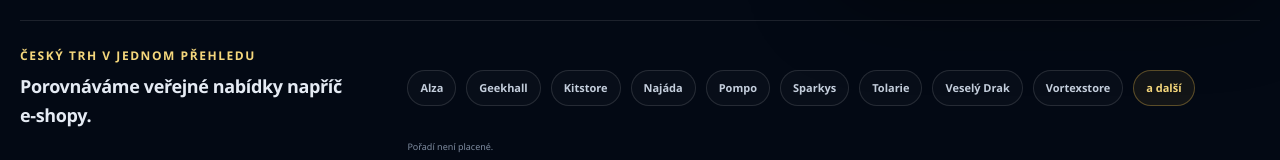
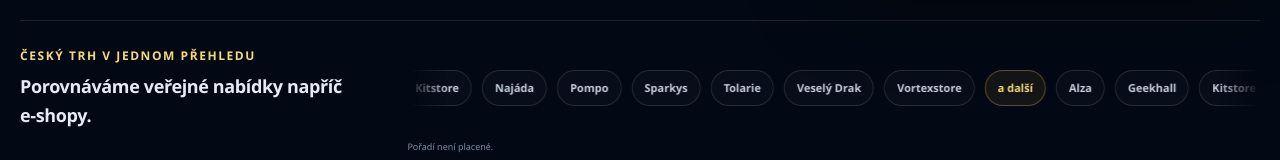
Before and after one commit to Dagy-1/tcg-ceny-web, a Next.js app: page / in a window 1280 px wide. Shown: the part 720-880 px from the top of the page. Built offline with nearby package versions, Linux system fonts and the light colour scheme; no server answers.

Commit message:
feat: animate monitored shop strip

```diff
--- a/app/globals.css
+++ b/app/globals.css
@@ -698,10 +698,23 @@
 }
 .market-proof-copy .eyebrow { margin-bottom: 7px; }
 .market-proof-copy strong { color: #e5ebf4; font-family: var(--font-display); font-size: 18px; letter-spacing: -.02em; }
+.shop-marquee {
+  min-width: 0;
+  overflow: hidden;
+  mask-image: linear-gradient(90deg, transparent, #000 5%, #000 95%, transparent);
+}
+.shop-marquee-track {
+  width: max-content;
+  display: flex;
+  will-change: transform;
+  animation: shop-marquee 34s linear infinite;
+}
+.shop-marquee:hover .shop-marquee-track { animation-play-state: paused; }
 .shop-tags {
   display: flex;
-  flex-wrap: wrap;
+  flex: none;
   gap: 10px;
+  padding-right: 10px;
 }
 .shop-tags span {
   padding: 8px 12px;
@@ -716,6 +729,9 @@
   border-color: rgba(230,184,74,.34);
   color: var(--gold-soft);
   background: rgba(230,184,74,.07);
+}
+@keyframes shop-marquee {
+  to { transform: translateX(-50%); }
 }
 .shop-disclaimer {
   grid-column: 2;
@@ -1097,6 +1113,10 @@
     transition-duration: .01ms !important;
   }
   [data-motion].is-motion-observed { opacity: 1; transform: none; }
+  .shop-marquee { mask-image: none; }
+  .shop-marquee-track { width: auto; animation: none !important; transform: none; }
+  .shop-tags { flex-wrap: wrap; }
+  .shop-tags[aria-hidden="true"] { display: none; }
 }
 
 .not-found-page {
--- a/app/page.tsx
+++ b/app/page.tsx
@@ -184,11 +184,21 @@
           <p className="eyebrow">Český trh v jednom přehledu</p>
           <strong>Porovnáváme veřejné nabídky napříč e-shopy.</strong>
         </div>
-        <div className="shop-tags">
-          {monitoredShops.map((shop) => (
-            <span key={shop}>{shop}</span>
-          ))}
-          <span className="shop-more">a další</span>
+        <div className="shop-marquee" aria-label="Sledované české e-shopy">
+          <div className="shop-marquee-track">
+            {[false, true].map((isDuplicate) => (
+              <div
+                className="shop-tags"
+                aria-hidden={isDuplicate ? "true" : undefined}
+                key={isDuplicate ? "duplicate" : "primary"}
+              >
+                {monitoredShops.map((shop) => (
+                  <span key={shop}>{shop}</span>
+                ))}
+                <span className="shop-more">a další</span>
+              </div>
+            ))}
+          </div>
         </div>
         <p className="shop-disclaimer">Pořadí není placené.</p>
       </section>
```
Also changed, not shown: 1 other file (tests, documents, lock files or other folders).
